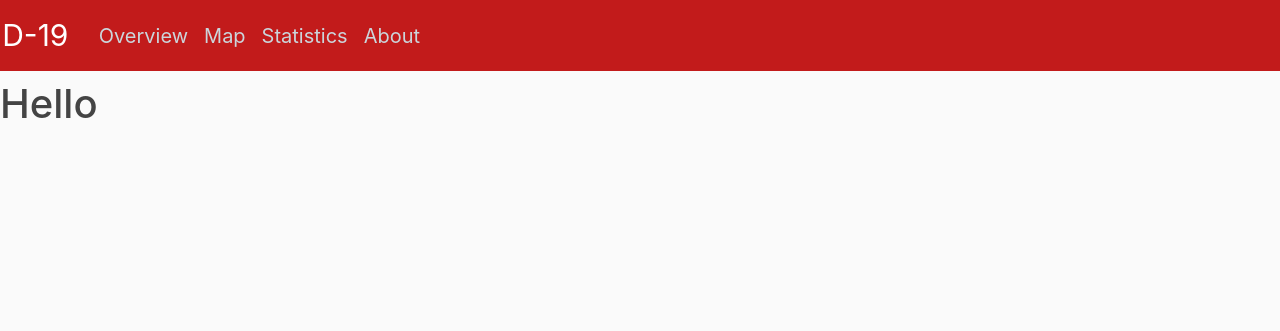
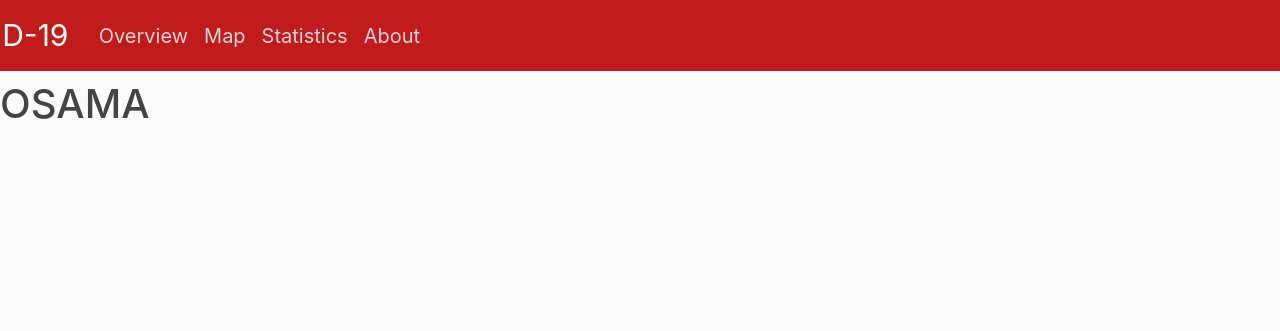
Before and after one commit to IceBreaker8/Covid-19-Website, a Django app: page /about/ in a window 1280 px wide. Shown: the top 331 px of the page. Run offline with Django 3.2, Linux system fonts and the light colour scheme; some libraries are stand-ins or nearby versions.

Commit message:
Osama test 2

```diff
--- a/covid19/templates/covidHtml/about.html
+++ b/covid19/templates/covidHtml/about.html
@@ -1,9 +1,7 @@
 {% extends "covidHtml/base.html" %}
 {% block content %}
 
-
-
-    <h1>Hello</h1>
+    <h1>OSAMA</h1>
 
 
 
```
